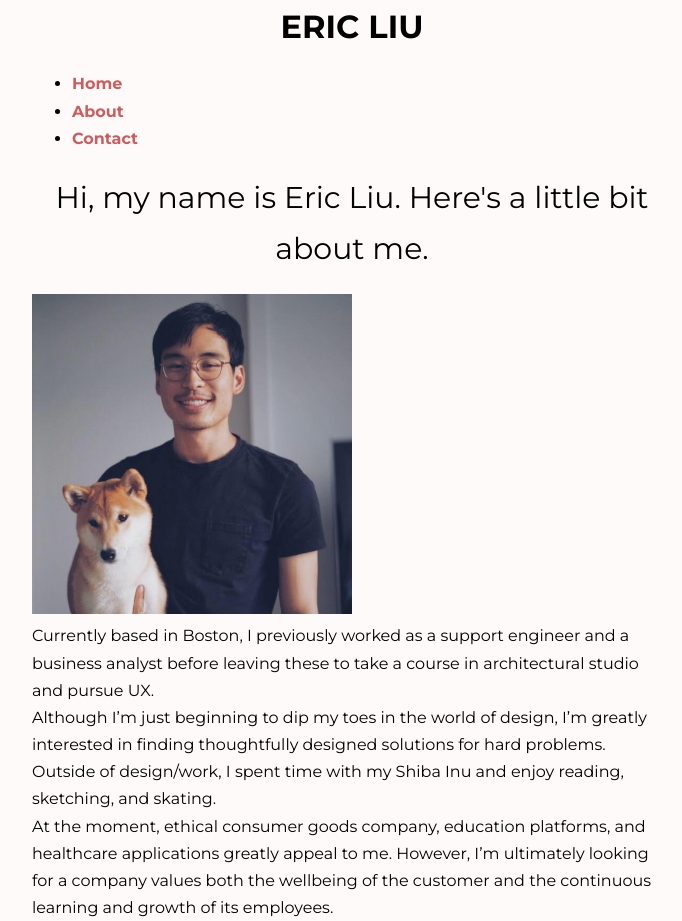
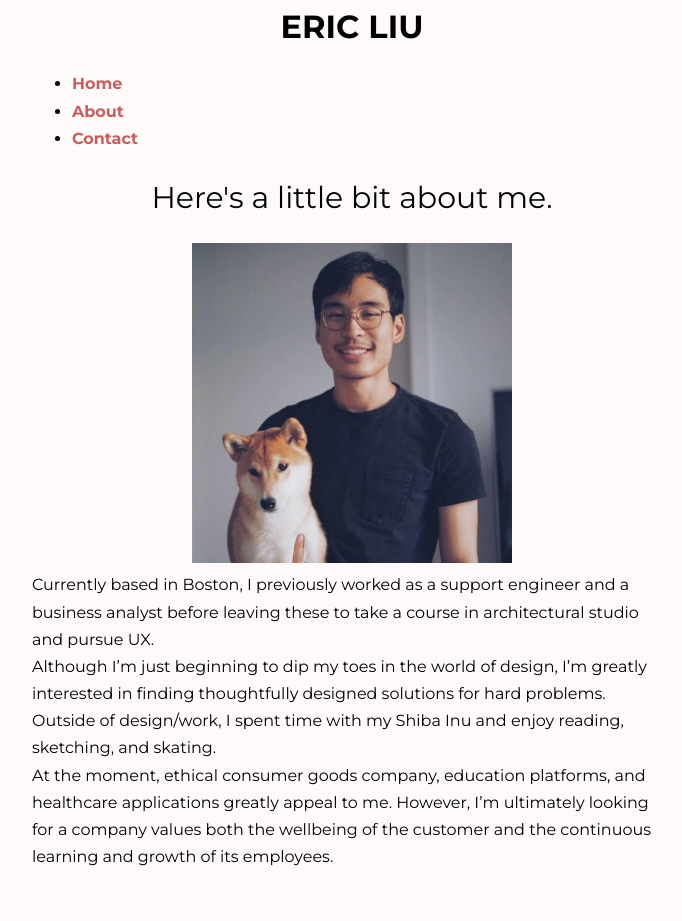
Before and after one commit to inliuoferic/portfolio-website, a plain HTML site: page about.html in a window 1280 px wide. Shown: the whole page, without its empty margins (288-970 px from the left). After the commit the page ends 870 px from the top, so only its background shows below. Drawn offline with Linux system fonts and the light colour scheme.

Commit message:
Revised header on about.html Fixed indentation on contact.html Fixed indentation on index.html

```diff
--- a/about.html
+++ b/about.html
@@ -19,12 +19,14 @@
       </ul>
     </nav>
   </header>
-  <h1>Hi, my name is Eric Liu. <span>Here's a little bit about me.</span></h1>
-  <img style="max-width: 50%;" src="img/eric.jpg">
-  <div>
-    Currently based in Boston, I previously worked as a support engineer and a business analyst before leaving these to take a course in architectural studio and pursue UX.<br>
-    Although I’m just beginning to dip my toes in the world of design, I’m greatly interested in finding thoughtfully designed solutions for hard problems. Outside of design/work, I spent time with my Shiba Inu and enjoy reading, sketching, and skating.<br>
-    At the moment, ethical consumer goods company, education platforms, and healthcare applications greatly appeal to me. However, I’m ultimately looking for a company values both the wellbeing of the customer and the continuous learning and growth of its employees.
+  <div style="text-align: center;">
+    <h1><span>Here's a little bit about me.</span></h1>
+    <img style="max-width: 50%;" src="img/eric.jpg">
+    <div style="text-align: left;">
+      Currently based in Boston, I previously worked as a support engineer and a business analyst before leaving these to take a course in architectural studio and pursue UX.<br>
+      Although I’m just beginning to dip my toes in the world of design, I’m greatly interested in finding thoughtfully designed solutions for hard problems. Outside of design/work, I spent time with my Shiba Inu and enjoy reading, sketching, and skating.<br>
+      At the moment, ethical consumer goods company, education platforms, and healthcare applications greatly appeal to me. However, I’m ultimately looking for a company values both the wellbeing of the customer and the continuous learning and growth of its employees.
+    </div>
   </div>
 </body>
 
```
Also changed, not shown: contact.html (+2 -0 lines), index.html (indentation only).
